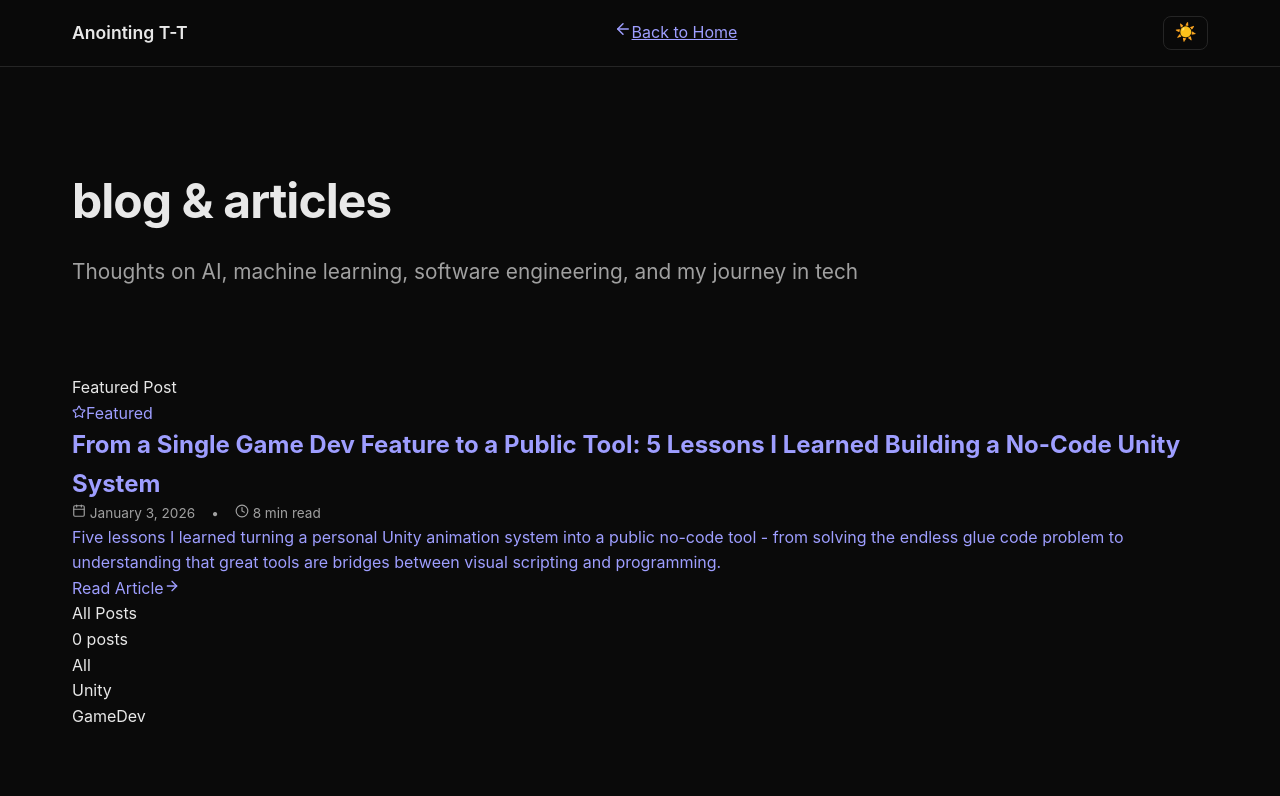
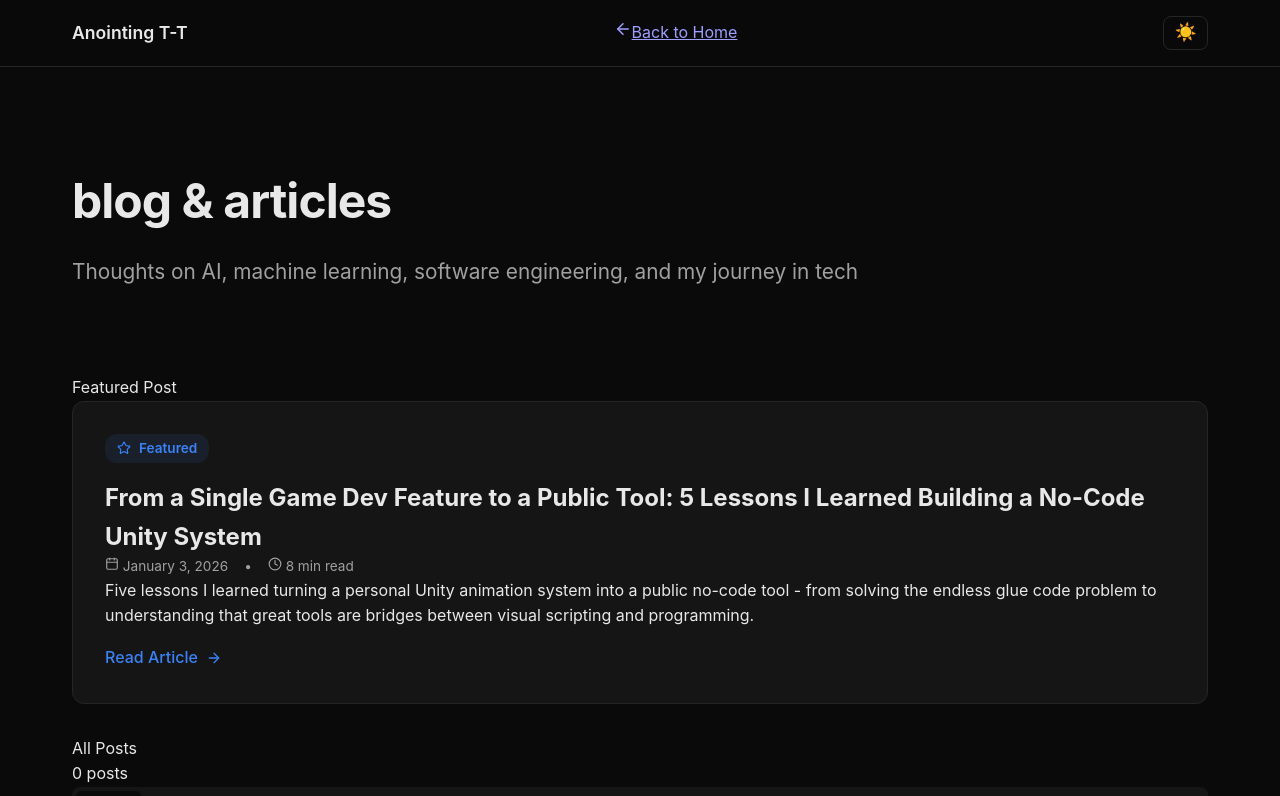
Before and after one commit to Cherryland120/portfolio, a React (Vite) app: page /blog in a window 1280 px wide. Shown: the top 796 px of the page. Built offline with nearby package versions, Linux system fonts and the light colour scheme.

Commit message:
feat: refactor blog filter to use accessible buttons and add styles for featured posts and certifications

```diff
--- a/src/components/Header.tsx
+++ b/src/components/Header.tsx
@@ -36,7 +36,7 @@ export const Header: React.FC = () => {
                 ) : (
                     <Link to="/" className="back-link">
                         <ArrowLeft size={18} />
-                        Back to Home
+                         Back to Home
                     </Link>
                 )}
                 <ThemeToggle />
--- a/src/pages/Blog.tsx
+++ b/src/pages/Blog.tsx
@@ -122,21 +122,21 @@ export const Blog: React.FC = () => {
             <div className="post-count">{filteredPosts.length} posts</div>
           </div>
 
-          <div className="filter-tags" style={{ marginBottom: "2rem" }}>
-            <div
-              className={`filter-tag ${currentFilter === "all" ? "active" : ""}`}
+          <div className="tab-list" style={{ display: 'flex', flexWrap: 'wrap', marginBottom: '2rem' }}>
+            <button
+              className={`tab-button ${currentFilter === "all" ? "active" : ""}`}
               onClick={() => handleFilter("all")}
             >
               All
-            </div>
+            </button>
             {categories.map((cat) => (
-              <div
+              <button
                 key={cat}
-                className={`filter-tag ${currentFilter === cat ? "active" : ""}`}
+                className={`tab-button ${currentFilter === cat ? "active" : ""}`}
                 onClick={() => handleFilter(cat)}
               >
                 {cat}
-              </div>
+              </button>
             ))}
           </div>
 
--- a/src/styles/global.css
+++ b/src/styles/global.css
@@ -490,6 +490,7 @@
             transition: border-color 0.2s;
             text-decoration: none;
             display: block;
+            color: var(--text-primary);
         }
 
         .blog-post:hover {
@@ -516,6 +517,125 @@
             flex-wrap: wrap;
             font-size: 0.85rem;
             color: var(--text-secondary);
+        }
+
+        .featured-post {
+            background: var(--bg-secondary);
+            border: 1px solid var(--border);
+            border-radius: 12px;
+            padding: 2rem;
+            transition: border-color 0.2s;
+            text-decoration: none;
+            display: block;
+            color: var(--text-primary);
+            margin-bottom: 2rem;
+        }
+
+        .featured-post:hover {
+            border-color: var(--accent);
+        }
+
+        .featured-badge {
+            display: inline-flex;
+            align-items: center;
+            gap: 0.5rem;
+            background: var(--accent-alpha-10);
+            color: var(--accent);
+            padding: 0.25rem 0.75rem;
+            border-radius: 12px;
+            font-size: 0.85rem;
+            font-weight: 600;
+            margin-bottom: 1rem;
+        }
+
+        .btn-read {
+            display: inline-flex;
+            align-items: center;
+            gap: 0.5rem;
+            color: var(--accent);
+            font-weight: 500;
+            margin-top: 1rem;
+        }
+
+        /* Certifications */
+        .certifications-grid {
+            display: grid;
+            grid-template-columns: repeat(auto-fit, minmax(300px, 1fr));
+            gap: 1.5rem;
+        }
+
+        .cert-card {
+            background: var(--bg-secondary);
+            border: 1px solid var(--border);
+            border-radius: 12px;
+            padding: 1.5rem;
+            transition: border-color 0.2s, transform 0.2s;
+            text-decoration: none;
+            display: flex;
+            flex-direction: column;
+            color: var(--text-primary);
+            position: relative;
+        }
+
+        .cert-card.clickable:hover {
+            border-color: var(--accent);
+            transform: translateY(-4px);
+        }
+
+        .cert-header {
+            display: flex;
+            align-items: center;
+            gap: 1rem;
+            margin-bottom: 1rem;
+        }
+
+        .cert-title {
+            font-size: 1.1rem;
+            font-weight: 600;
+        }
+
+        .cert-issuer {
+            font-size: 0.9rem;
+            color: var(--text-secondary);
+        }
+
+        .cert-credential {
+            font-size: 0.9rem;
+            color: var(--text-secondary);
+            margin-bottom: 1rem;
+        }
+
+        .cert-tags {
+            display: flex;
+            flex-wrap: wrap;
+            gap: 0.5rem;
+            margin-top: auto;
+        }
+
+        .cert-tag {
+            background: var(--accent-alpha-10);
+            color: var(--accent);
+            padding: 0.2rem 0.6rem;
+            border-radius: 12px;
+            font-size: 0.75rem;
+        }
+
+        .link-icon {
+            position: absolute;
+            top: 1.5rem;
+            right: 1.5rem;
+            color: var(--text-secondary);
+            opacity: 0.5;
+            transition: opacity 0.2s;
+        }
+
+        .cert-card:hover .link-icon {
+            opacity: 1;
+            color: var(--accent);
+        }
+
+        .cert-card.not-available {
+            opacity: 0.7;
         }
 
         /* Skills */
```
